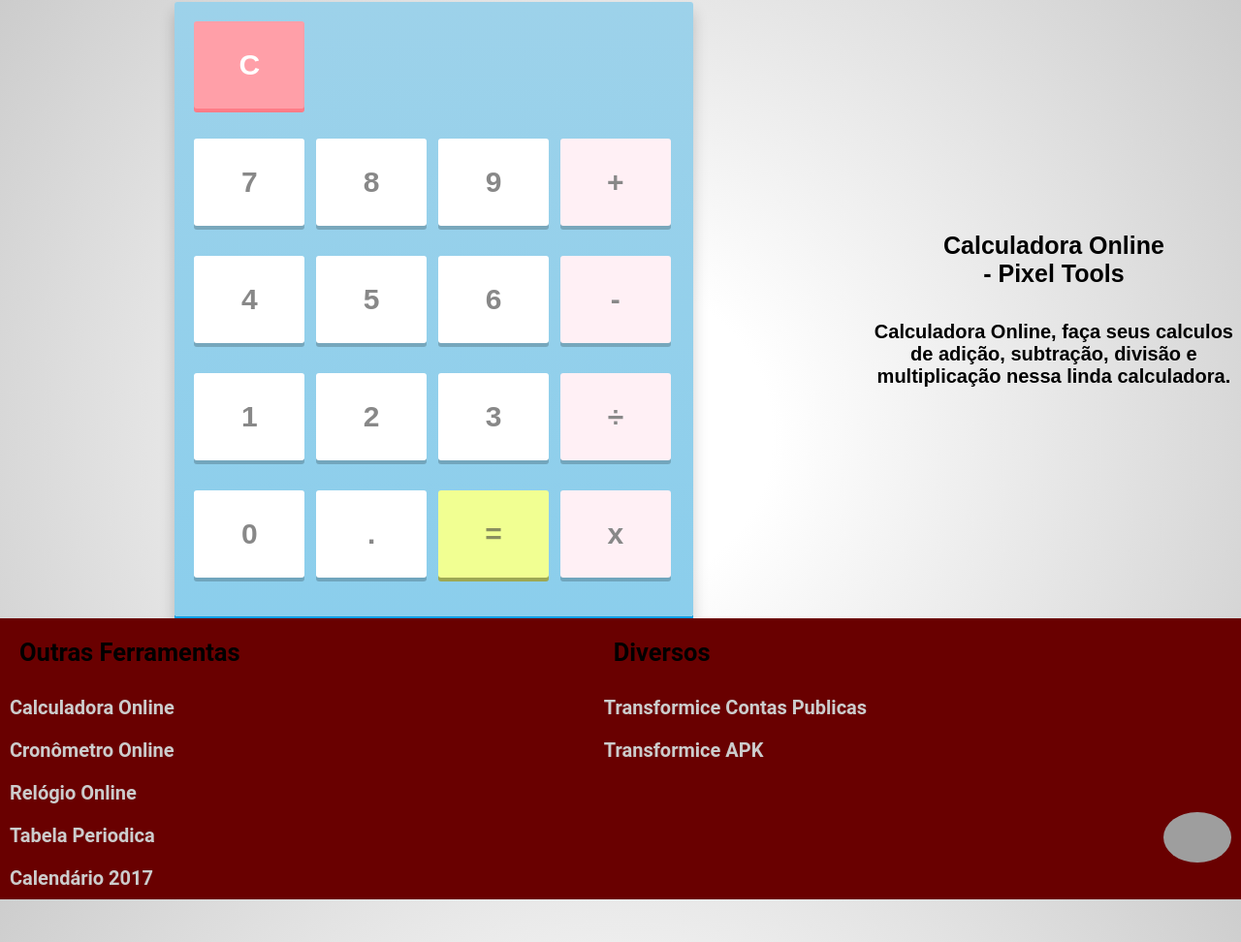
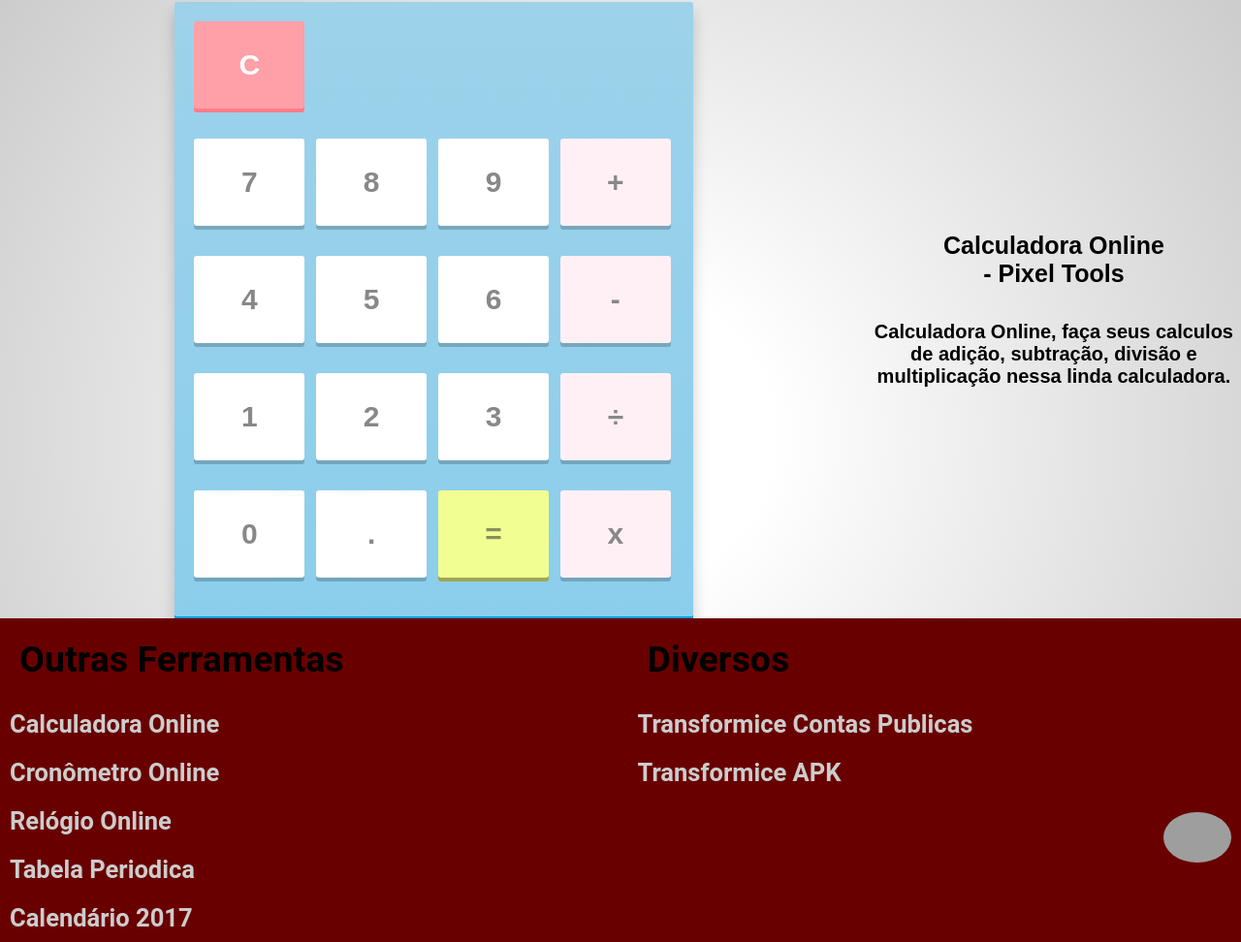
Before and after one commit to TreinoeDieta/Website, a Jekyll site: the page calculadora/teste/index.html, which Jekyll copies as it is, in a window 1280 px wide. Shown: the whole page at 97% size. Built offline with Jekyll 4.4.1, drawn with Linux system fonts in a browser that asks for light colours; grey boxes are pictures that could not be loaded.

Commit message:
Update index.html

```diff
--- a/calculadora/teste/index.html
+++ b/calculadora/teste/index.html
@@ -183,7 +183,7 @@ html {
 		text-decoration: none;
     		font-family: "Roboto",helvetica,arial,sans-serif;
 		color: #ccc;
-		font-size: 20px;
+		font-size: 0.85em;
 		float: left;
     		margin: 10px;
 		}
@@ -191,7 +191,7 @@ html {
 		text-decoration: none;
     		font-family: "Roboto",helvetica,arial,sans-serif;
 		color: black;
-		font-size: 0.85em;
+		font-size: 1.25em;
 		float: left;
     		margin: 20px;
 		}
```
